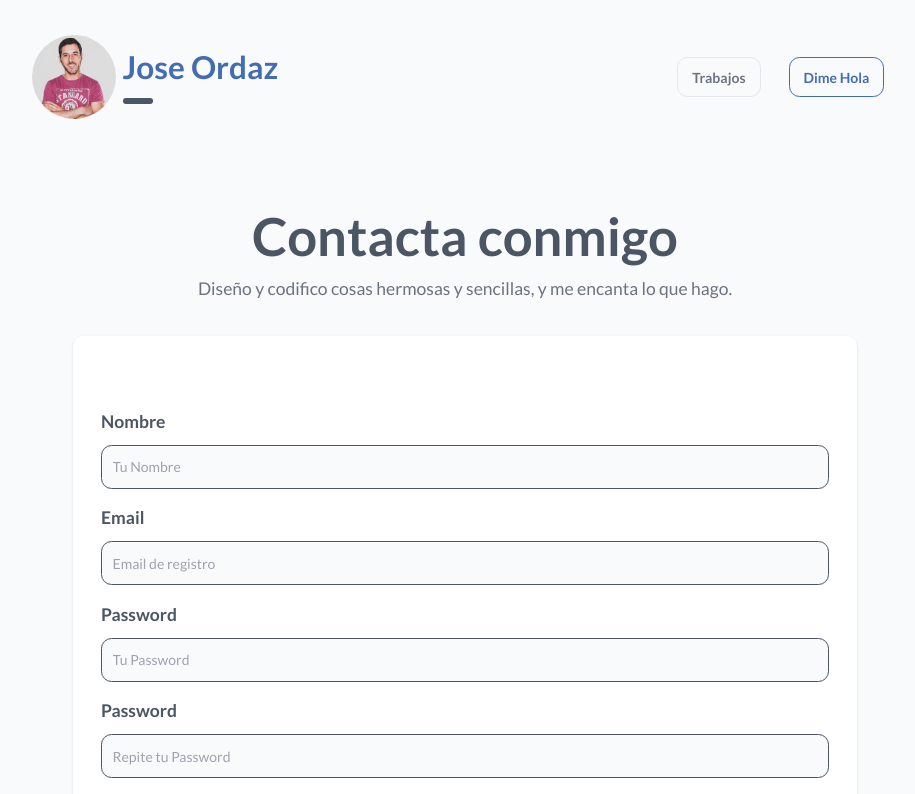
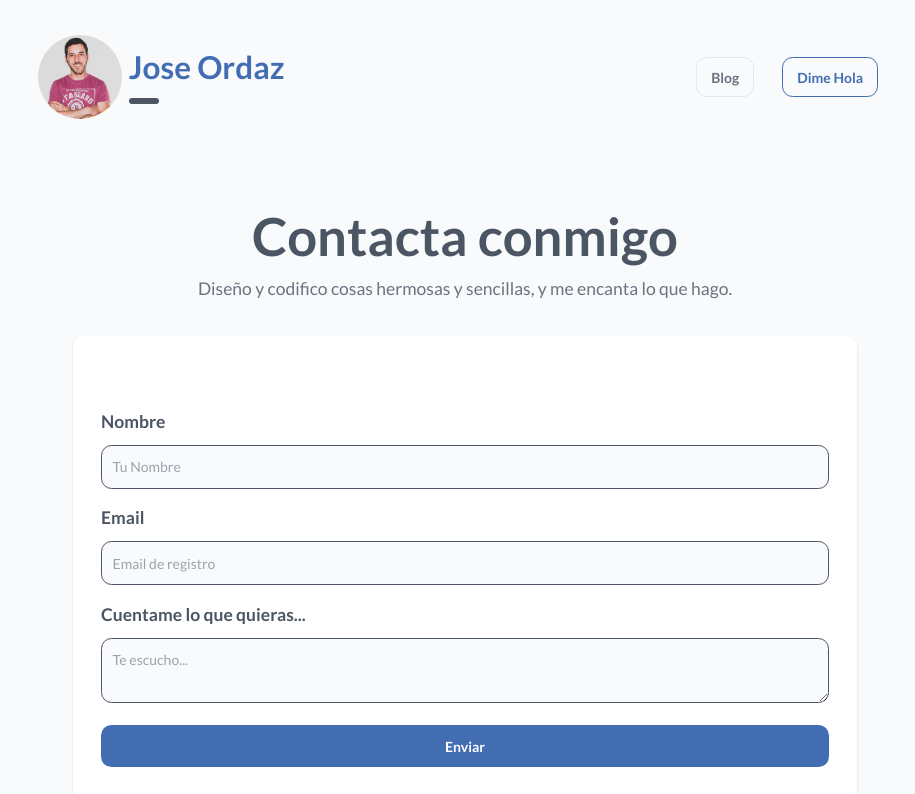
Before and after one commit to JoseOrdaz/portfolio, a React (Vite) app: page /contacto in a window 1280 px wide. Shown: the top 794 px of the page, without its empty margins (175-1090 px from the left). Built offline with nearby package versions, Linux system fonts and the light colour scheme.

Commit message:
crear blog con api de wordpress

```diff
--- a/src/App.jsx
+++ b/src/App.jsx
@@ -2,6 +2,7 @@ import {BrowserRouter, Routes, Route} from 'react-router-dom';
 import { AuthLayout } from './layout/AuthLayout';
 import Inicio  from './paginas/inicio';
 import Contacto from './paginas/contacto';
+import Blog from './paginas/blog';
 
 function App() {
 
@@ -15,6 +16,7 @@ function App() {
 
           <Route index element={<Inicio/>} />
           <Route path="contacto" element={<Contacto/>} />
+          <Route path="blog" element={<Blog/>} />
 
         </Route>
     </Routes>
--- a/src/components/myworks.jsx
+++ b/src/components/myworks.jsx
@@ -60,7 +60,7 @@ const callouts = [
                     />
                   </div>
                   <h3 className="mt-6 text-sm text-gray-500">
-                    <a href={callout.href}>
+                    <a target="_blank" href={callout.href}>
                       <span className="absolute inset-0" />
                       {callout.name}
                     </a>
--- a/src/layout/AuthLayout.jsx
+++ b/src/layout/AuthLayout.jsx
@@ -27,8 +27,9 @@ export const AuthLayout = () => {
               </div>
             </div>
             <div className="hidden md:block md:ml-10 md:pr-4 md:space-x-8">
-              <a href="./#trabajos" className="border hover:border-[#426db3] text-gray-500 hover:cursor-pointer w-full font-bold py-3 px-4 rounded-xl hover:text-[#426db3]">Trabajos</a>
+              <a href="/blog" className="border hover:border-[#426db3] text-gray-500 hover:cursor-pointer w-full font-bold py-3 px-4 rounded-xl hover:text-[#426db3]">Blog</a>
               <Link to="/contacto" className="hover:bg-[#426db3] border border-[#426db3] hover:text-white text-[#426db3] hover:cursor-pointer w-full font-bold py-3 px-4 rounded-xl md:w-auto">Dime Hola</Link>
+
             </div>
           </nav>
         </div>
--- /dev/null
+++ b/src/paginas/blog.jsx
@@ -0,0 +1,54 @@
+import { useEffect, useState } from "react";
+
+export const Blog = () => {
+
+    const [entradas, setEntradas] = useState([]);
+
+    useEffect(() => {
+     async function fetchData() {
+        const response = await fetch('https://joseordaz.com//wp-json/wp/v2/posts')
+        const data = await response.json()
+        setEntradas(data);
+        console.log(data);
+
+
+      }
+
+      fetchData();
+    }, []);
+
+
+  return (
+    <div id="trabajos" className="max-w-7xl mx-auto px-4 sm:px-6 lg:px-8">
+    <div className=" max-w-2xl mx-auto py-8 sm:py-18 lg:py-32 lg:max-w-none">
+    <h1 className="text-gray-600 font-black text-5xl text-center mb-20">Blog</h1>
+
+      <div className=" space-y-12 lg:space-y-0 lg:grid lg:grid-cols-3 lg:gap-x-6">
+        {entradas.map((entrada) => (
+          <div className="group relative py-6">
+            <div className="relative shadow-2xl w-full h-80 bg-white rounded-lg overflow-hidden group-hover:opacity-75 sm:aspect-w-2 sm:aspect-h-1 sm:h-64 lg:aspect-w-1 lg:aspect-h-1">
+            <a target="_blank" href={entrada.link}>
+            <img
+                src={entrada.yoast_head_json.og_image[0].url}
+                className="w-full h-full object-center object-cover"
+              />
+              </a>
+            </div>
+            <a className="block text-3xl mt-5 font-semibold text-gray-900" target="_blank" href={entrada.link}>
+            <h1>{JSON.stringify(entrada.title.rendered)}</h1>
+            </a>
+            <p className="mt-6 text-lg text-gray-500">
+              <a target="_blank" href={entrada.link}>
+                <span className="inset-0"
+                dangerouslySetInnerHTML= {{__html:entrada.excerpt.rendered}}/>
+              </a>
+            </p>
+          </div>
+        ))}
+      </div>
+    </div>
+  </div>
+  )
+}
+
+export default Blog;
--- a/src/paginas/contacto.jsx
+++ b/src/paginas/contacto.jsx
@@ -23,16 +23,13 @@ const Contacto = () => {
                 <input type="email" id="email" placeholder="Email de registro" className="border border-gray-600 w-full rounded-xl p-3 bg-gray-50" />
             </div>
             <div className="my-5">
-                <label htmlFor="password" className="text-gray-600 block text-xl font-bold mb-3">Password</label>
-                <input type="text" id="password" placeholder="Tu Password" className="border border-gray-600 w-full rounded-xl p-3 bg-gray-50" />
-            </div>
-            <div className="my-5">
-                <label htmlFor="password" className="text-gray-600 block text-xl font-bold mb-3">Password</label>
-                <input type="text" id="password" placeholder="Repite tu Password" className="border border-gray-600 w-full rounded-xl p-3 bg-gray-50" />
+                <label htmlFor="password" className="text-gray-600 block text-xl font-bold mb-3">Cuentame lo que quieras...</label>
+                <textarea type="text" id="password" placeholder="Te escucho..." className="border border-gray-600 w-full rounded-xl p-3 bg-gray-50" />
             </div>
 
+
             <input
-                type="submit" value="Iniciar sesión" className="bg-[#426db3] text-white hover:cursor-pointer w-full font-bold py-3 px-4 rounded-xl md:w-full"
+                type="submit" value="Enviar" className="bg-[#426db3] text-white hover:cursor-pointer w-full font-bold py-3 px-4 rounded-xl md:w-full"
             />
 
             {/* <nav className="lg:flex lg:justify-between mt-10">
```
